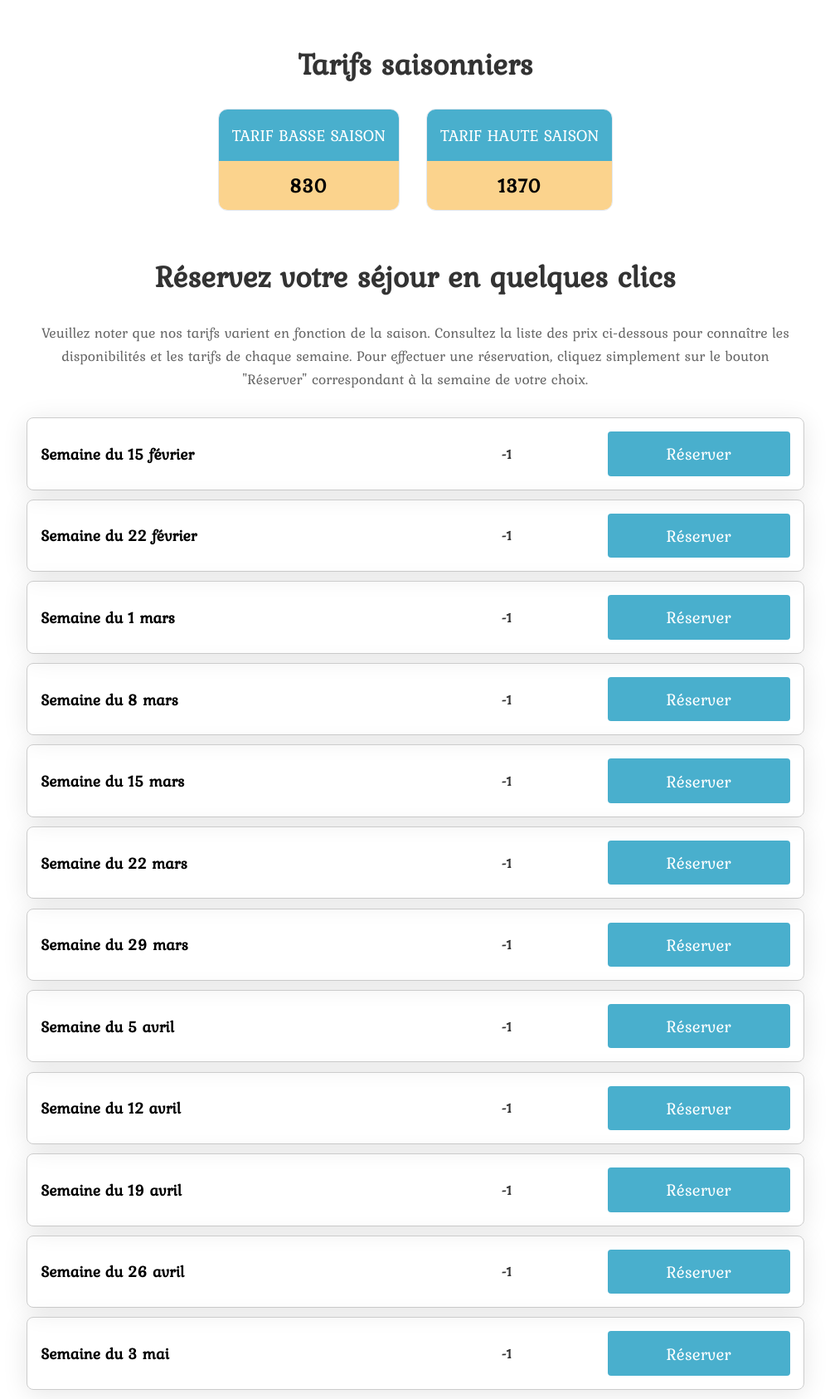
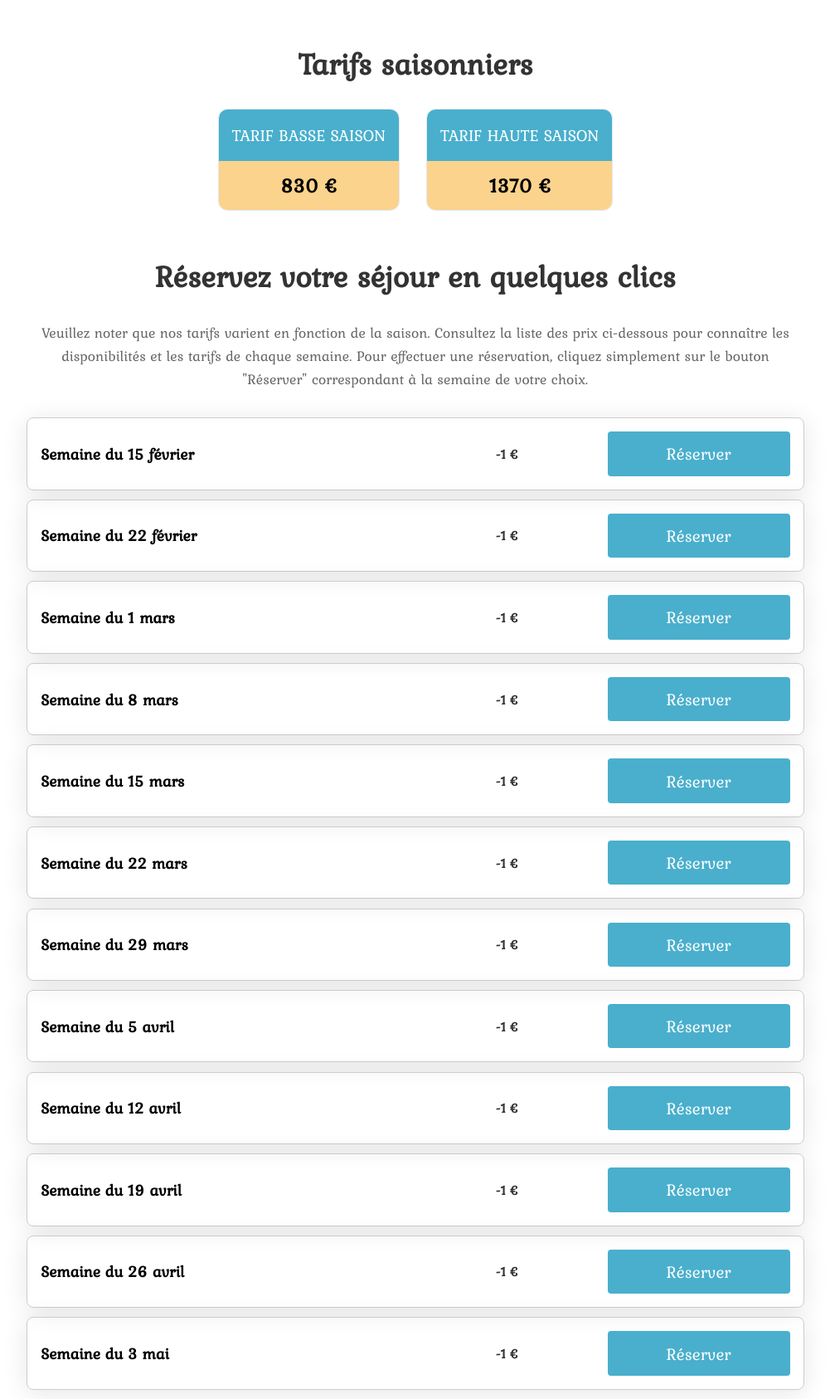
Before and after one commit to amstram-creation/risoul1850-vandommele.com, a PHP site: page / in a window 1280 px wide. Shown: the part 3216-4902 px from the top of the page at 83% size, without its empty margins (139-1140 px from the left). Run offline with PHP 8.4, Linux system fonts and the light colour scheme.

Commit message:
feat: append euro symbol to price elements for better clarity

```diff
--- a/assets/risoul.css
+++ b/assets/risoul.css
@@ -67,6 +67,9 @@ main>section>h2 {
     color: #333;
     text-align: center;
     line-height: 1.3;
+}
+.price::after{
+    content: ' €';
 }
 
 #station #map {
```
